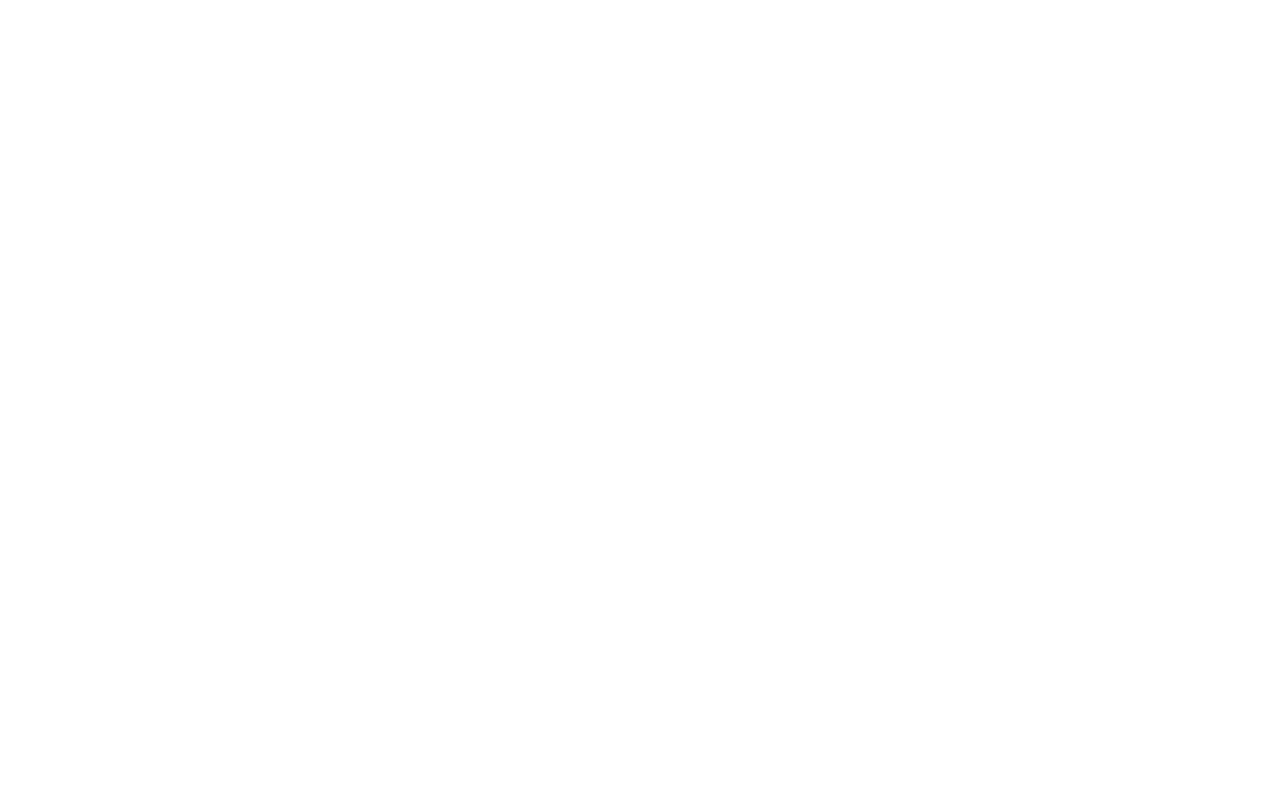
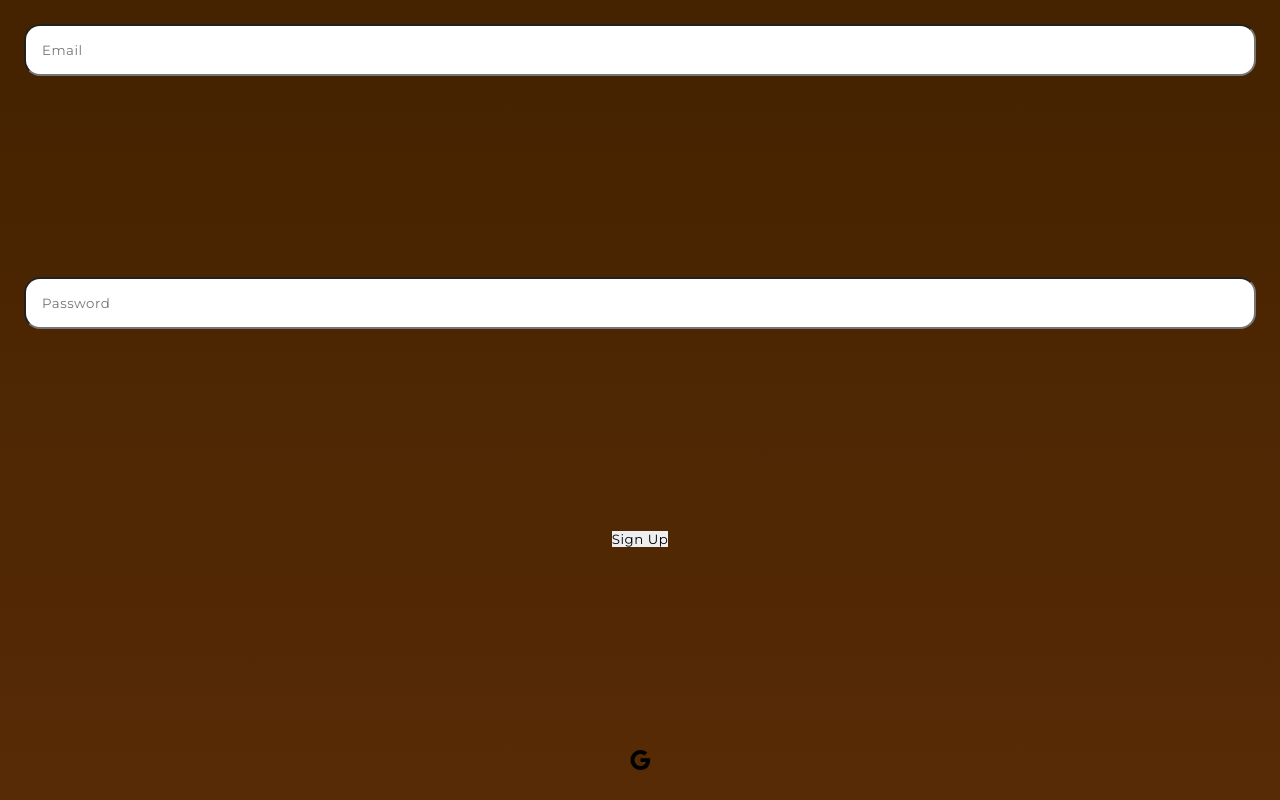
Before and after one commit to svyatoslavkk/crypto-price-predictor, a React (Vite) app: page /signup in a window 1280 px wide. Built offline with nearby package versions, Linux system fonts and the light colour scheme.

Commit message:
feat: add sign up layout

```diff
--- a/package.json
+++ b/package.json
@@ -11,6 +11,11 @@
     "prepare": "husky install"
   },
   "dependencies": {
+    "@emotion/react": "^11.11.3",
+    "@emotion/styled": "^11.11.0",
+    "@mui/icons-material": "^5.15.3",
+    "@mui/material": "^5.15.3",
+    "@mui/styled-engine": "^5.15.3",
     "husky": "^8.0.3",
     "lint-staged": "^15.2.0",
     "react": "^18.2.0",
--- a/src/index.scss
+++ b/src/index.scss
@@ -7,10 +7,6 @@ $secondary-color: #442200;
   box-sizing: border-box;
   font-family: 'Montserrat', sans-serif;
   letter-spacing: 0.5px;
-}
-
-body {
-  background: linear-gradient(to top, $primary-color, $secondary-color);
 }
 
 button {
@@ -28,6 +24,7 @@ button {
   gap: 1rem;
   align-items: center;
   justify-content: space-between;
+  background: linear-gradient(to top, $primary-color, $secondary-color);
 }
 
 .header-text {
@@ -53,6 +50,12 @@ button {
   }
 }
 
+.classic-input {
+  width: 100%;
+  padding: 1rem;
+  border-radius: 1rem;
+}
+
 .illustration-img {
   max-width: 550px;
   max-height: 550px;
--- a/src/pages/signUp/signUp.tsx
+++ b/src/pages/signUp/signUp.tsx
@@ -1,7 +1,14 @@
+import GoogleIcon from '@mui/icons-material/Google';
+
 export default function SignUp() {
   return (
-    <div>
-
+    <div className="container">
+      <input className="classic-input" placeholder="Email" />
+      <input className="classic-input" placeholder="Password" />
+      <button>Sign Up</button>
+      <div className="socials">
+        <GoogleIcon />
+      </div>
     </div>
   )
 }
```
Also changed, not shown: 1 other file (tests, documents, lock files or other folders).
